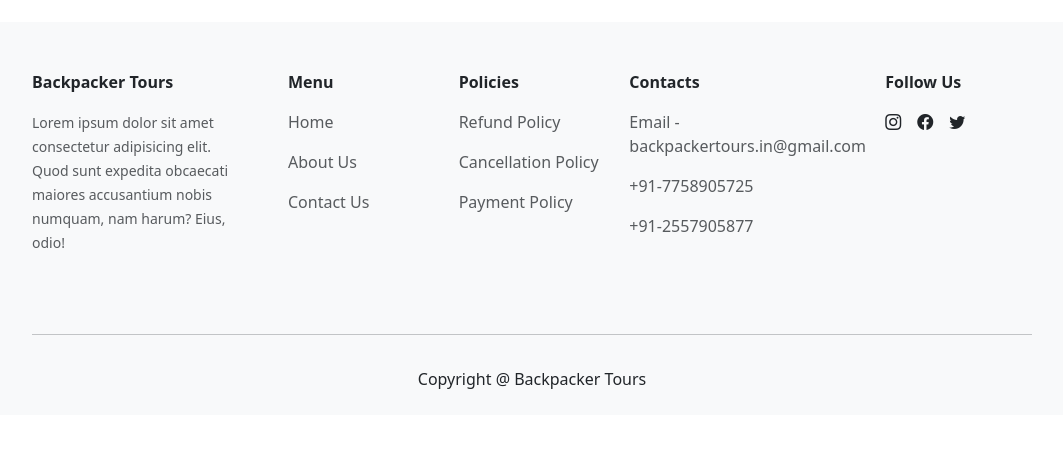
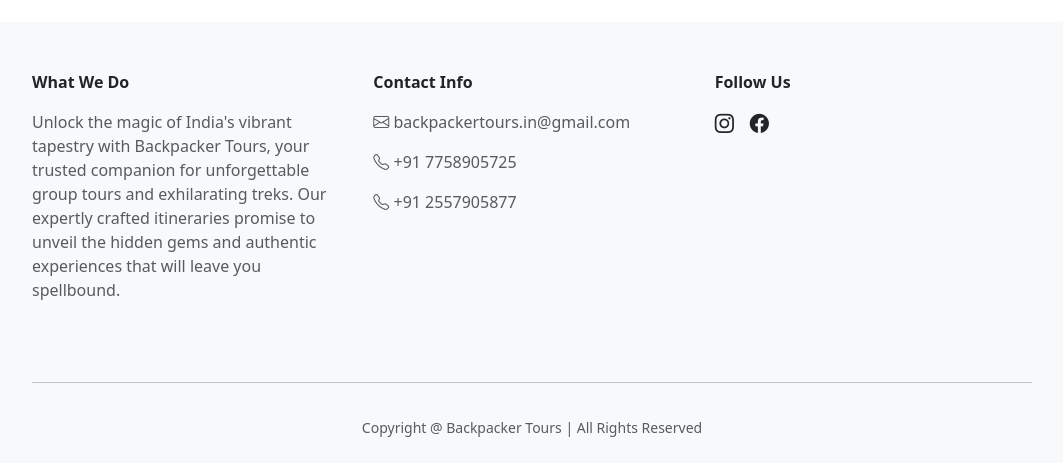
Before and after one commit to backpackertours/bacwebsite, a React (Create React App) app: page / in a window 1280 px wide. Shown: the part 3104-3579 px from the top of the page, without its empty margins (108-1171 px from the left). Before the commit the page ends 3519 px from the top, so only its background shows below. Built offline with nearby package versions, Linux system fonts and the light colour scheme.

Commit message:
feat: BAC-33 - update footer contents

```diff
--- a/src/assets/scss/style.css
+++ b/src/assets/scss/style.css
@@ -134,6 +134,10 @@
 /*
 Utilities
  */
+.px-10 {
+    padding-right: 5rem !important;
+    padding-left: 5rem !important;
+}
 
 .drop-shadow {
     box-shadow: 0 15px 20px -6px rgb(0 0 0 / 0.15);
--- a/src/components/layout/Footer/index.js
+++ b/src/components/layout/Footer/index.js
@@ -5,42 +5,29 @@
         <footer className="bg-light">
             <div className="container py-5">
                 <Row>
-                    <Col md="3">
+                    <Col md="4">
                         {/* TODO - Insert logo here instead of text */}
-                        <strong>Backpacker Tours</strong>
-                        <p className="text-muted mt-3 pe-3"><small>Lorem ipsum dolor sit amet consectetur adipisicing elit. Quod sunt expedita obcaecati maiores accusantium nobis numquam, nam harum? Eius, odio!</small></p>
+                        <strong>What We Do</strong>
+                        <p className="text-muted mt-3">Unlock the magic of India's vibrant tapestry with Backpacker Tours, your trusted companion for unforgettable group tours and exhilarating treks. Our expertly crafted itineraries promise to unveil the hidden gems and authentic experiences that will leave you spellbound.</p>
                     </Col>
-                    <Col md="2">
-                        <p><strong>Menu</strong></p>
-                        <p className="text-muted">Home</p>
-                        <p className="text-muted">About Us</p>
-                        <p className="text-muted">Contact Us</p>
+                    <Col md="4">
+                        <p><strong>Contact Info</strong></p>
+                        <p className="text-muted"><i className="bi bi-envelope"></i> backpackertours.in@gmail.com</p>
+                        <p className="text-muted"><i className="bi bi-telephone"></i> +91 7758905725</p>
+                        <p className="text-muted"><i className="bi bi-telephone"></i> +91 2557905877</p>
                     </Col>
-                    <Col md="2">
-                        <p><strong>Policies</strong></p>
-                        <p className="text-muted">Refund Policy</p>
-                        <p className="text-muted">Cancellation Policy</p>
-                        <p className="text-muted">Payment Policy</p>
-                    </Col>
-                    <Col md="3">
-                        <p><strong>Contacts</strong></p>
-                        <p className="text-muted">Email - backpackertours.in@gmail.com</p>
-                        <p className="text-muted">+91-7758905725</p>
-                        <p className="text-muted">+91-2557905877</p>
-                    </Col>
-                    <Col md="2">
+                    <Col md="4">
                         <p><strong>Follow Us</strong></p>
                         <div className="d-flex gap-3">
-                            <i class="bi bi-instagram"></i>
-                            <i class="bi bi-facebook"></i>
-                            <i class="bi bi-twitter"></i>
+                            <i class="bi bi-instagram" style={{ fontSize: "1.2rem" }}></i>
+                            <i class="bi bi-facebook" style={{ fontSize: "1.2rem" }}></i>
                         </div>
                     </Col>
                 </Row>
             </div>
             <div className="container">
                 <hr />
-                <div className="text-center pt-3 pb-4">Copyright @ Backpacker Tours</div>
+                <p className="text-center pt-3 pb-4 text-muted"><small>Copyright @ Backpacker Tours | All Rights Reserved</small></p>
             </div>
         </footer>
     )
--- a/src/components/ui/Testimonials/index.js
+++ b/src/components/ui/Testimonials/index.js
@@ -9,8 +9,6 @@
     Button,
     Card, CardTitle, CardText,
 } from 'reactstrap';
-
-import './style.css';
 
 const items = [
     {
--- a/src/components/ui/Testimonials/style.css
+++ /dev/null
@@ -1,4 +0,0 @@
-.px-10 {
-    padding-right: 5rem !important;
-    padding-left: 5rem !important;
-}
```
